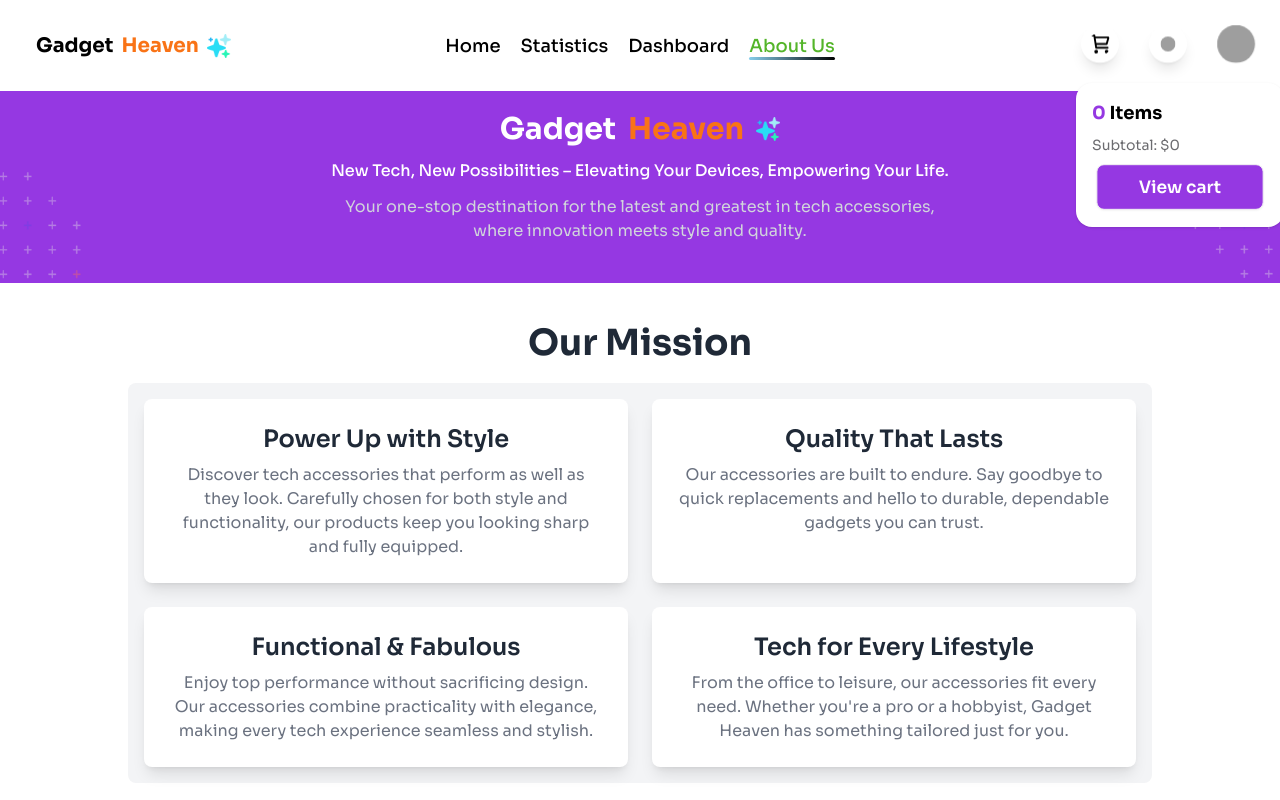
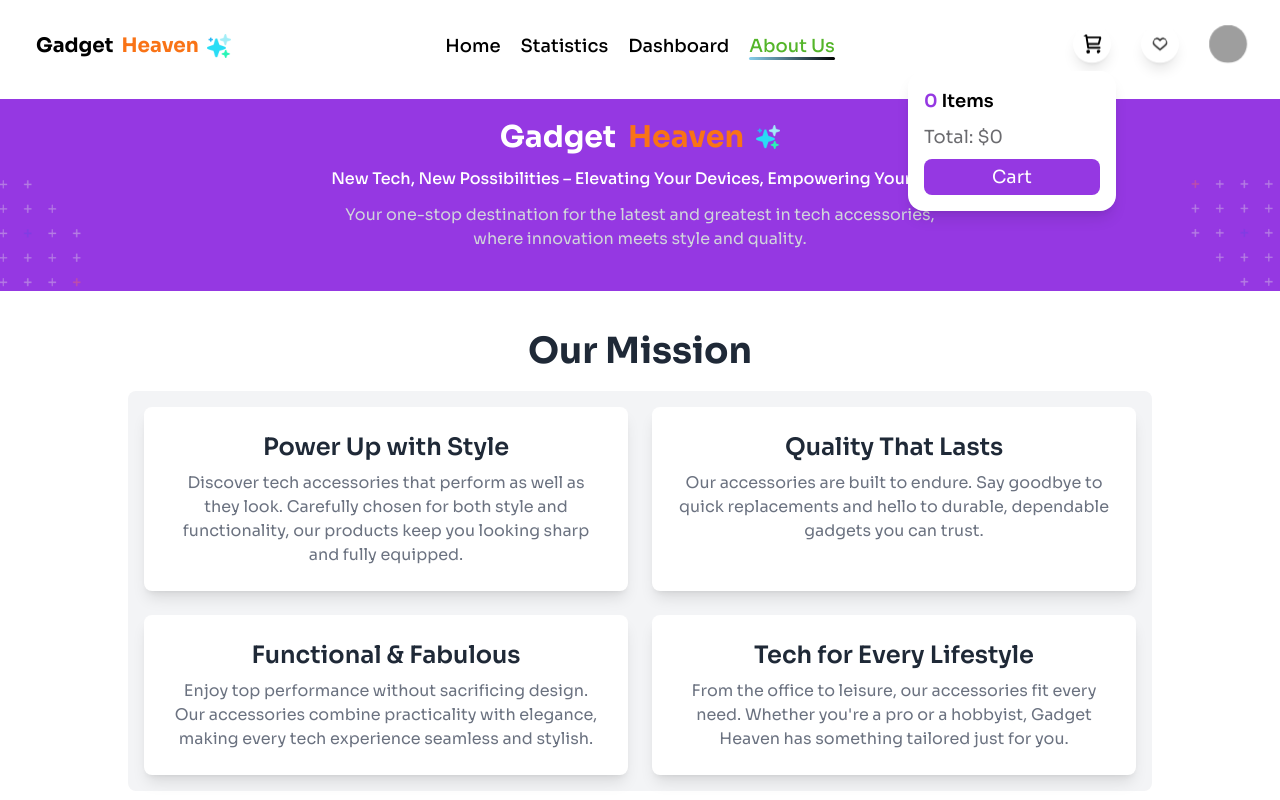
Before and after one commit to Schr0Smi1ey/Gadget-Heaven, a React (Vite) app: page /About in a window 1280 px wide. Both pictures are taken after a click on the button 1100 px from the left and 44 px from the top of the page. Shown: the top 800 px of the page. Built offline with nearby package versions, Linux system fonts and the light colour scheme; grey boxes are pictures that could not be loaded; a web font is replaced by a local one.

Commit message:
Improve responsiveness and smooth

```diff
--- a/src/Components/About/About.jsx
+++ b/src/Components/About/About.jsx
@@ -242,13 +242,13 @@ const About = () => {
               Join the Gadget <span className="text-orange-500"> Heaven </span>
               Family
             </h1>
-            <div className="space-x-4 md:space-y-0 flex items-center justify-center mx-auto text-center">
+            <div className="space-x-4 md:space-y-0 flex flex-col md:flex-row gap-2 items-center justify-center mx-auto text-center">
               <input
                 type="email"
                 placeholder="Enter your email"
-                className="block w-3/4 lg:w-1/2 xl:w-1/3 bg-white font-semibold p-4 pl-10 focus:outline-none rounded-lg"
+                className="block sm:w-3/4 lg:w-1/2 xl:w-1/3 bg-white font-semibold p-3 md:p-4 pl-10 focus:outline-none rounded-lg"
               />
-              <button className="bg-transparent border-2 border-white text-white hover:bg-white hover:text-black border-opacity-50 p-3 px-6 rounded-lg font-semibold text-lg">
+              <button className="bg-transparent border-2 border-white text-white hover:bg-white hover:text-black border-opacity-50 p-2 px-4 md:p-3 md:px-6 rounded-lg font-semibold text-lg">
                 Subscribe
               </button>
             </div>
--- a/src/Components/Navbar/Navbar.jsx
+++ b/src/Components/Navbar/Navbar.jsx
@@ -1,4 +1,4 @@
-import wish from "../../../public/assets/icon/wish.svg";
+import wish from "../../../public/assets/icon/heart.png";
 import cart from "../../../public/assets/icon/cart.svg";
 import { NavLink, useLocation, useNavigate } from "react-router-dom";
 import { CartContext } from "../../Contexts/CartContext";
@@ -73,7 +73,11 @@ const NavBar = () => {
   );
   const navElementsEnd = (
     <div className="flex items-center justify-center sm:justify-left gap-2 sm:gap-5">
-      <div className="dropdown drop-down text-black">
+      <div
+        className={`dropdown ${
+          window.innerWidth > 1024 ? "dropdown-end" : "dropdown-right"
+        } text-black`}
+      >
         <div tabIndex={0} role="button" className="btn btn-ghost btn-circle">
           <div className="indicator">
             <img
@@ -92,28 +96,28 @@ const NavBar = () => {
         {isOpenCart && (
           <div
             tabIndex={0}
-            className="card card-compact dropdown-content bg-base-100 text-black z-[1] mt-3 w-52 shadow"
+            className="card card-compact dropdown-content bg-base-100 z-[1] mt-16 lg:mt-0 w-32 lg:w-52 shadow-lg"
           >
             <div className="card-body">
-              <span className="text-lg font-bold">
+              <span className="text-lg font-semibold">
                 <span className="text-[#9538E2]">{cartItem}</span> Items
               </span>
-              <span className="text-[#09080F99]">
-                Subtotal: ${cartItemPrice}
+              <span className="text-[#09080F99] text-xs sm:text-base md:text-lg">
+                Total: ${cartItemPrice}
               </span>
               <div className="card-actions">
                 <button
                   onClick={() => handleViewCart("cart")}
-                  className="btn bg-[#9538E2] text-lg text-white hover:bg-[#9538E2] btn-block"
+                  className="px-2 py-1 rounded-lg bg-[#9538E2] lg:text-lg text-white hover:bg-[#9538E2] btn-block"
                 >
-                  View cart
+                  Cart
                 </button>
               </div>
             </div>
           </div>
         )}
       </div>
-      <div className="dropdown dropdown-end text-black">
+      <div className="dropdown lg:dropdown-end text-black">
         <div tabIndex={0} role="button" className="btn btn-ghost btn-circle">
           <div className="indicator">
             <img
@@ -132,21 +136,18 @@ const NavBar = () => {
         {isOpenWish && (
           <div
             tabIndex={0}
-            className="card card-compact dropdown-content bg-base-100 z-[1] mt-3 w-52 shadow"
+            className="card card-compact dropdown-content bg-base-100 z-[1] mt-16 lg:mt-0 w-32 lg:w-52 shadow-lg"
           >
             <div className="card-body">
-              <span className="text-lg font-bold text-black">
+              <span className="text-lg font-semibold text-black">
                 <span className="text-[#9538E2]">{wishItem}</span> Items
-              </span>
-              <span className="text-[#09080F99]">
-                Subtotal: ${wishItemPrice}
               </span>
               <div className="card-actions">
                 <button
                   onClick={() => handleViewCart("wish")}
-                  className="btn text-lg bg-[#9538E2] text-white hover:bg-[#9538E2] btn-block"
+                  className="px-2 py-1 rounded-lg lg:text-lg bg-[#9538E2] text-white hover:bg-[#9538E2] btn-block"
                 >
-                  View Wishlist
+                  Wishlist
                 </button>
               </div>
             </div>
@@ -170,18 +171,20 @@ const NavBar = () => {
         {isProfileOpen && (
           <ul
             tabIndex={0}
-            className="menu menu-sm dropdown-content bg-base-100 rounded-box z-[1] mt-3 w-52 p-2 shadow"
+            className="menu menu-sm dropdown-content font-medium bg-base-100 rounded-box z-[1] mt-16 lg:mt-0 w-40 lg:w-52 p-2 shadow-lg"
           >
             <li>
-              <a className="justify-between">
+              <a className="justify-between p-2">
                 Profile
-                <span className="badge">New</span>
+                <span className="badge bg-[#9538E2] text-white font-semibold">
+                  New
+                </span>
               </a>
             </li>
             <li>
               <a>Settings</a>
             </li>
-            <li>
+            <li className="border-2 border-gray-200 w-fit px-1 mt-1 rounded-lg">
               <a>Logout</a>
             </li>
           </ul>
@@ -191,7 +194,7 @@ const NavBar = () => {
   );
   return (
     <div
-      className={`navbar container py-5 px-2 sm:p-5 mx-auto ${
+      className={`navbar container py-2 mb-2 md:py-5 px-1 sm:p-5 mx-auto ${
         location.pathname === "/"
           ? "bg-[#9538E2] text-white"
           : "bg-white text-black"
@@ -209,7 +212,7 @@ const NavBar = () => {
       <div className="navbar-center hidden lg:flex">{navElements}</div>
       <div className="navbar-end">
         <div className="hidden sm:flex">{navElementsEnd}</div>
-        <div className="dropdown dropdown-left">
+        <div className="dropdown dropdown-left shadow-lg rounded-full p-1">
           <div
             tabIndex={0}
             role="button"
@@ -232,7 +235,7 @@ const NavBar = () => {
             </svg>
           </div>
           {isOpen && (
-            <ul className="menu menu-sm dropdown-content text-black lg:text-white bg-base-100 rounded-box z-[1] mt-12 w-fit p-4 pb-4 space-y-2 shadow">
+            <ul className="menu menu-sm dropdown-content text-black lg:text-white bg-base-100 rounded-box z-[1] mt-16 w-fit p-4 pb-4 space-y-2 shadow">
               <div>{navElements}</div>
               <div className="sm:hidden">{navElementsEnd}</div>
             </ul>
--- a/src/Components/ProductDetailsCard/ProductDetailsCard.jsx
+++ b/src/Components/ProductDetailsCard/ProductDetailsCard.jsx
@@ -73,7 +73,7 @@ const ProductDetailsCard = ({ product }) => {
           <h1 className="text-center md:text-left mb-2 text-lg font-bold text-black">
             Specification:
           </h1>
-          <ul className="w-[90%] sm:w-[70%] mx-auto flex justify-center flex-col md:mx-0">
+          <ul className="w-[90%] sm:w-[70%] mx-auto lg:ml-4 flex justify-center flex-col md:mx-0">
             {specification.map((spec, index) => (
               <li key={index} className="list-disc">
                 {spec}
@@ -81,9 +81,7 @@ const ProductDetailsCard = ({ product }) => {
             ))}
           </ul>
         </div>
-        <h1 className="font-bold text-lg mb-1 text-center md:text-left">
-          Rating:
-        </h1>
+        <h1 className="font-bold text-lg text-center md:text-left">Rating:</h1>
         <div className="flex gap-3 items-center justify-center md:justify-start">
           <ReactStars
             count={5}
@@ -97,7 +95,7 @@ const ProductDetailsCard = ({ product }) => {
             activeColor="#ffd700"
             onChange={handleRatingChange}
           />
-          <h1 className="bg-[#FFD700] rounded-2xl px-3 font-medium">
+          <h1 className="bg-[#FFD700] rounded-2xl px-3 font-semibold">
             {rating}
           </h1>
         </div>
```
Also changed, not shown: public/assets/icon/heart.png (added).
